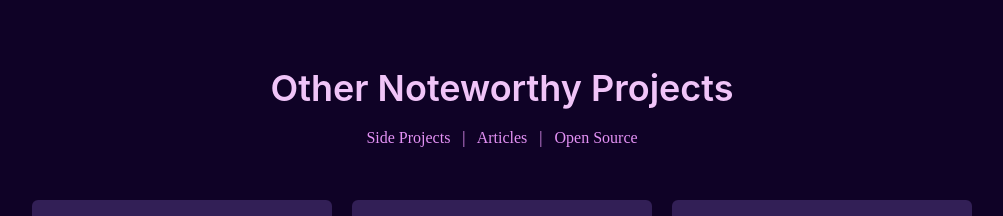
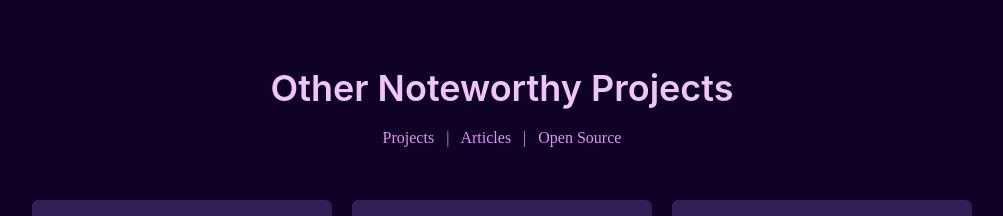
Before and after one commit to hurlaniyhi/My-Portfolio, a Next.js app: page / in a window 1280 px wide. Shown: the part 5520-5736 px from the top of the page, without its empty margins (138-1141 px from the left). Built offline with nearby package versions, Linux system fonts and the light colour scheme.

Commit message:
make it better

```diff
--- a/components/OtherWorks.js
+++ b/components/OtherWorks.js
@@ -5,7 +5,7 @@ const OtherWorks = () => {
     return(
         <div className={styles.container}>
             <p className={styles.title}>Other Noteworthy Projects</p>
-            <p className={styles.description}>Side Projects &nbsp; | &nbsp; Articles &nbsp; | &nbsp; Open Source</p>
+            <p className={styles.description}>Projects &nbsp; | &nbsp; Articles &nbsp; | &nbsp; Open Source</p>
 
             <div className={styles. projectsWrapper}>
                 <div className={styles.projectContainer} data-aos='zoom-in'>
```
